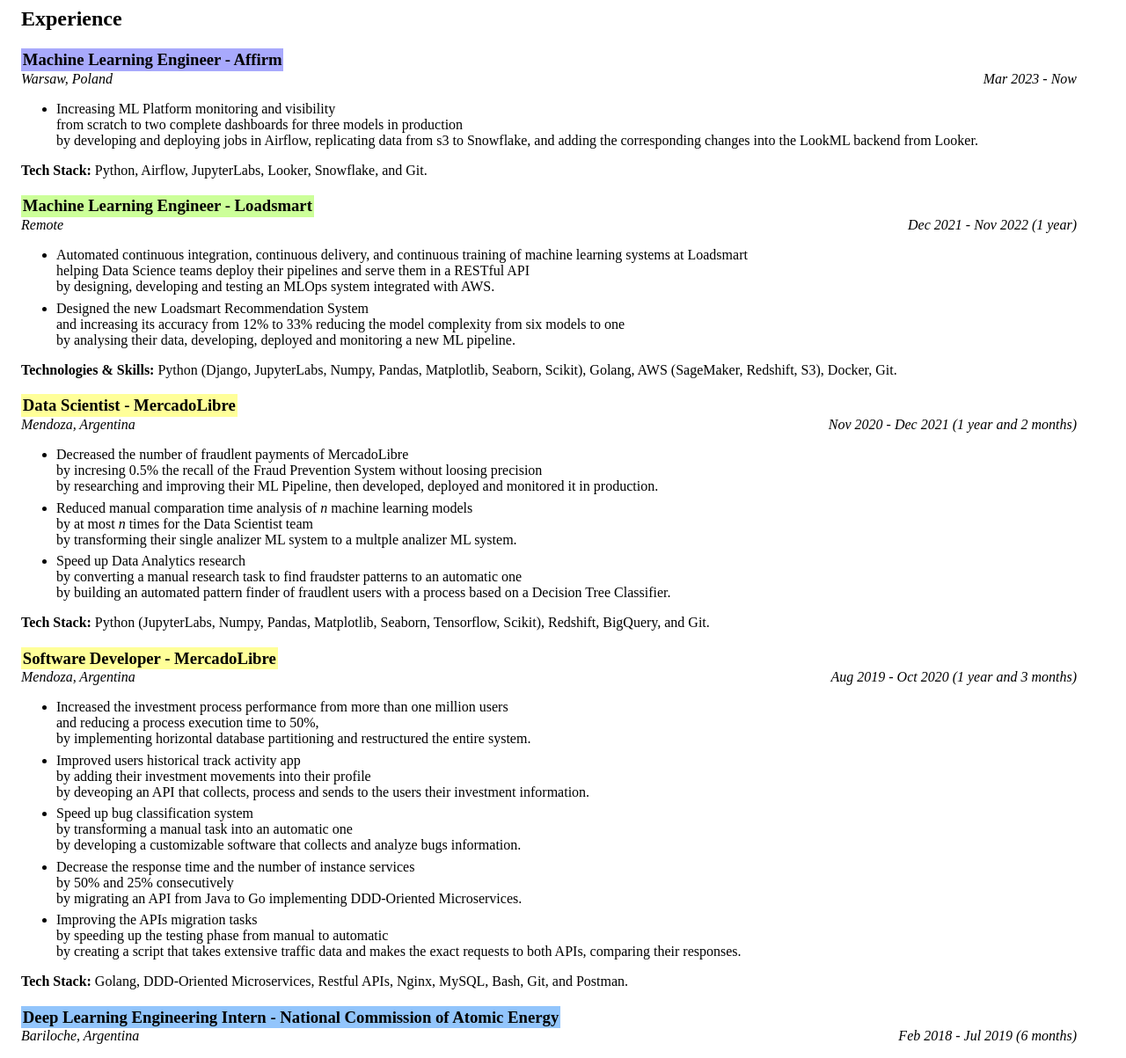
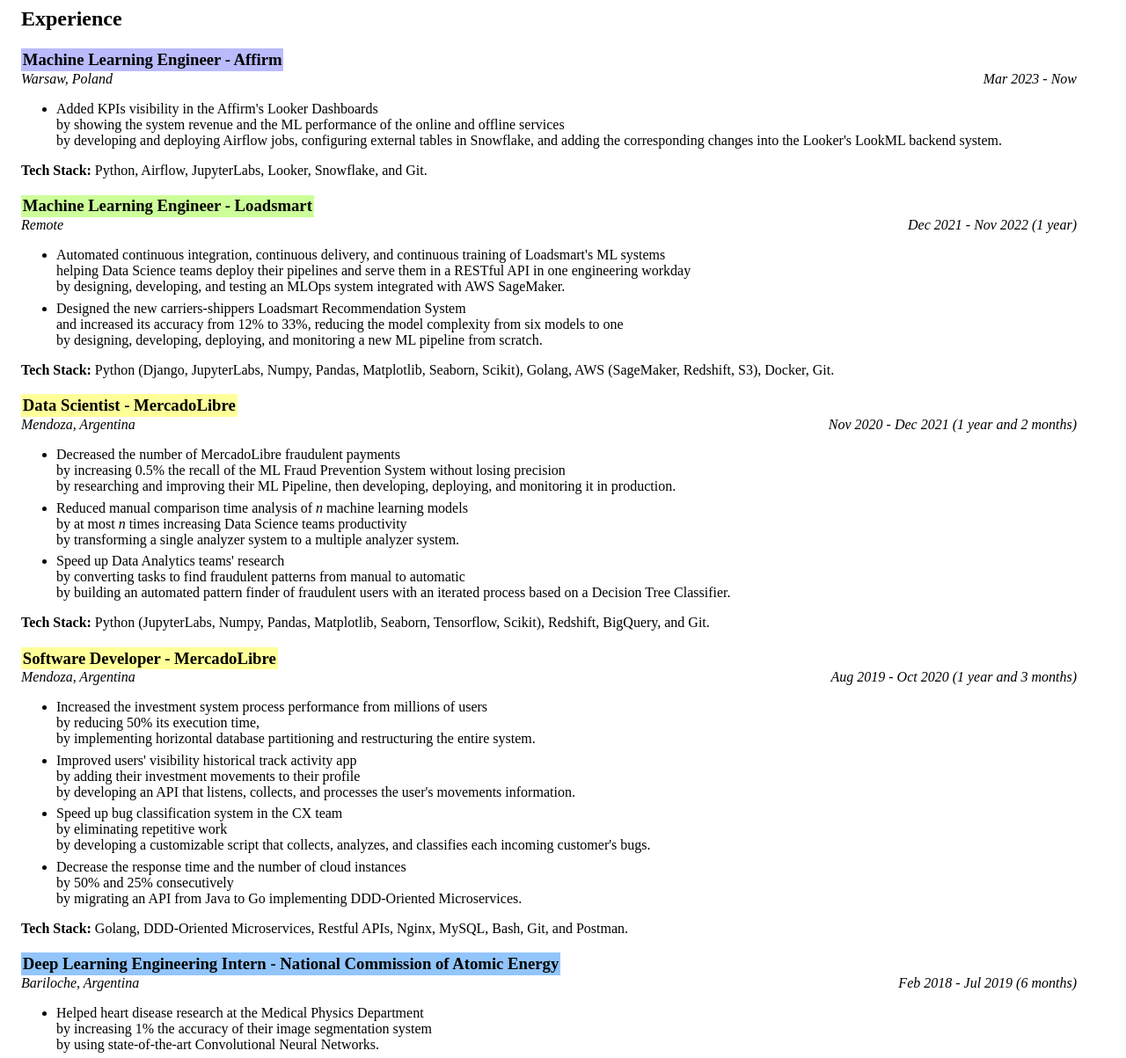
Before and after one commit to andresziemecki/andresziemecki, a plain HTML site: page cv.html in a window 1280 px wide. Shown: the part 94-1297 px from the top of the page at 88% size. Drawn offline with Linux system fonts and the light colour scheme.

Commit message:
misspelling fixed

```diff
--- a/cv.html
+++ b/cv.html
@@ -42,7 +42,7 @@
 
 
         .AF {
-            background-color: #A8A9FC;
+            background-color: #a8a9fcc9;
 
         }
 
@@ -86,10 +86,10 @@
     <i class="left">Mar 2023 - Now</i>
     <ul>
         <li>
-            Increasing ML Platform monitoring and visibility <br>
-            from scratch to two complete dashboards for three models in production <br>
-            by developing and deploying jobs in Airflow, replicating data from s3 to Snowflake, and adding the
-            corresponding changes into the LookML backend from Looker.
+            Added KPIs visibility in the Affirm's Looker Dashboards<br>
+            by showing the system revenue and the ML performance of the online and offline services<br>
+            by developing and deploying Airflow jobs, configuring external tables in Snowflake, and adding the
+            corresponding changes into the Looker's LookML backend system.
         </li>
     </ul>
 
@@ -102,16 +102,17 @@
     <i class="left">Dec 2021 - Nov 2022 (1 year)</i>
     <ul>
         <li>
-            Automated continuous integration, continuous delivery, and continuous training of machine learning systems
-            at Loadsmart<br>
-            helping Data Science teams deploy their pipelines and serve them in a RESTful API <br>
-            by designing, developing and testing an MLOps system integrated with AWS.
+            Automated continuous integration, continuous delivery, and continuous training of Loadsmart's ML systems
+            <br>
+            helping Data Science teams deploy their pipelines and serve them in a RESTful API in one engineering
+            workday<br>
+            by designing, developing, and testing an MLOps system integrated with AWS SageMaker.
         </li>
 
         <li>
-            Designed the new Loadsmart Recommendation System <br>
-            and increasing its accuracy from 12% to 33% reducing the model complexity from six models to one <br>
-            by analysing their data, developing, deployed and monitoring a new ML pipeline.
+            Designed the new carriers-shippers Loadsmart Recommendation System <br>
+            and increased its accuracy from 12% to 33%, reducing the model complexity from six models to one <br>
+            by designing, developing, deploying, and monitoring a new ML pipeline from scratch.
         </li>
 
 
@@ -120,7 +121,7 @@
     </ul>
 
     <p>
-        <b>Technologies & Skills:</b> Python (Django, JupyterLabs, Numpy, Pandas, Matplotlib, Seaborn, Scikit), Golang,
+        <b>Tech Stack:</b> Python (Django, JupyterLabs, Numpy, Pandas, Matplotlib, Seaborn, Scikit), Golang,
         AWS (SageMaker, Redshift, S3), Docker, Git.
     </p>
 
@@ -133,20 +134,21 @@
     <ul>
 
         <li>
-            Decreased the number of fraudlent payments of MercadoLibre <br>
-            by incresing 0.5% the recall of the Fraud Prevention System without loosing precision <br>
-            by researching and improving their ML Pipeline, then developed, deployed and monitored
+            Decreased the number of MercadoLibre fraudulent payments <br>
+            by increasing 0.5% the recall of the ML Fraud Prevention System without losing precision <br>
+            by researching and improving their ML Pipeline, then developing, deploying, and monitoring
             it in production.
         </li>
         <li>
-            Reduced manual comparation time analysis of <i>n</i> machine learning models <br>
-            by at most <i>n</i> times for the Data Scientist team<br>
-            by transforming their single analizer ML system to a multple analizer ML system.
+            Reduced manual comparison time analysis of <i>n</i> machine learning models <br>
+            by at most <i>n</i> times increasing Data Science teams productivity <br>
+            by transforming a single analyzer system to a multiple analyzer system.
         </li>
         <li>
-            Speed up Data Analytics research <br>
-            by converting a manual research task to find fraudster patterns to an automatic one<br>
-            by building an automated pattern finder of fraudlent users with a process based on a Decision Tree
+            Speed up Data Analytics teams' research <br>
+            by converting tasks to find fraudulent patterns from manual to automatic<br>
+            by building an automated pattern finder of fraudulent users with an iterated process based on a Decision
+            Tree
             Classifier.
         </li>
     </ul>
@@ -162,30 +164,24 @@
     <i class="left">Aug 2019 - Oct 2020 (1 year and 3 months)</i>
     <ul>
         <li>
-            Increased the investment process performance from more than one million users<br>
-            and reducing a process execution time to 50%, <br>
-            by implementing horizontal database partitioning and restructured the entire system.
+            Increased the investment system process performance from millions of users<br>
+            by reducing 50% its execution time, <br>
+            by implementing horizontal database partitioning and restructuring the entire system.
         </li>
         <li>
-            Improved users historical track activity app<br>
-            by adding their investment movements into their profile<br>
-            by deveoping an API that collects, process and sends to the users their investment information.
+            Improved users' visibility historical track activity app<br>
+            by adding their investment movements to their profile<br>
+            by developing an API that listens, collects, and processes the user's movements information.
         </li>
         <li>
-            Speed up bug classification system <br>
-            by transforming a manual task into an automatic one <br>
-            by developing a customizable software that collects and analyze bugs information.
+            Speed up bug classification system in the CX team <br>
+            by eliminating repetitive work <br>
+            by developing a customizable script that collects, analyzes, and classifies each incoming customer's bugs.
         </li>
         <li>
-            Decrease the response time and the number of instance services <br>
+            Decrease the response time and the number of cloud instances <br>
             by 50% and 25% consecutively<br>
             by migrating an API from Java to Go implementing DDD-Oriented Microservices.
-        </li>
-        <li>
-            Improving the APIs migration tasks<br>
-            by speeding up the testing phase from manual to automatic <br>
-            by creating a script that takes extensive traffic data and makes the exact requests to both APIs, comparing
-            their responses.
         </li>
     </ul>
     <p>
@@ -201,9 +197,9 @@
     <i class="left">Feb 2018 - Jul 2019 (6 months)</i>
     <ul>
         <li>
-            Helped heart disease research of the Medical Physics Department<br>
+            Helped heart disease research at the Medical Physics Department<br>
             by increasing 1% the accuracy of their image segmentation system<br>
-            by using state of the art Convolutional Neural Networks.
+            by using state-of-the-art Convolutional Neural Networks.
         </li>
     </ul>
     <p>
@@ -230,7 +226,7 @@
             <b>Relevant Subjects:</b> Introduction to CS in C, Object-Oriented Programming in C++, Neural Networks,
             Statistics, Single and Multivariable Calculus, Algebra and Geometry Analytics, Numerical Methods,
             Electronics, Digital Circuits,
-            Microcontrollers, Constrol Systems, and Partial Differential Equations.
+            Microcontrollers, Control Systems, and Partial Differential Equations.
         </li>
     </ul>
 </body>
```
